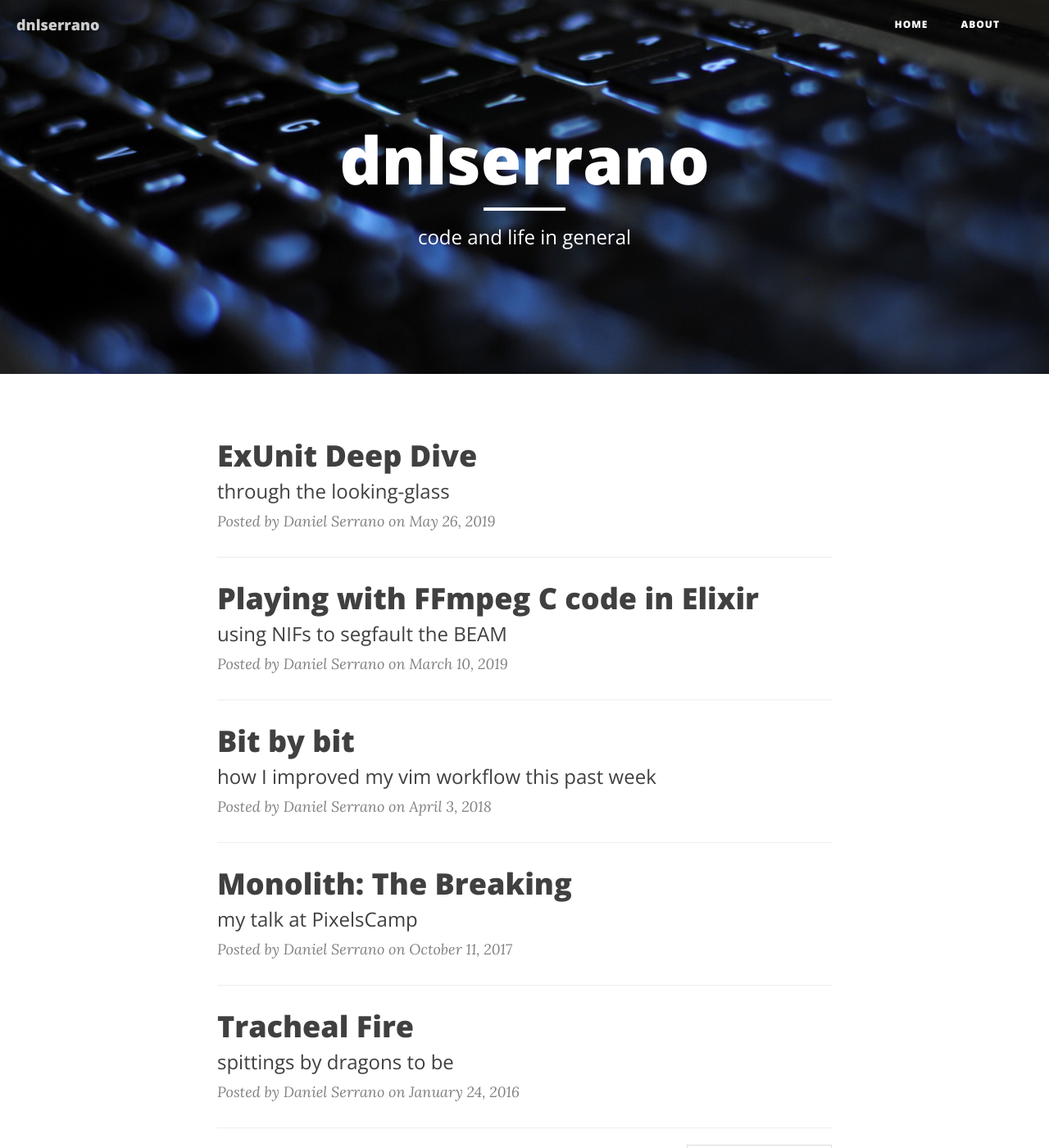
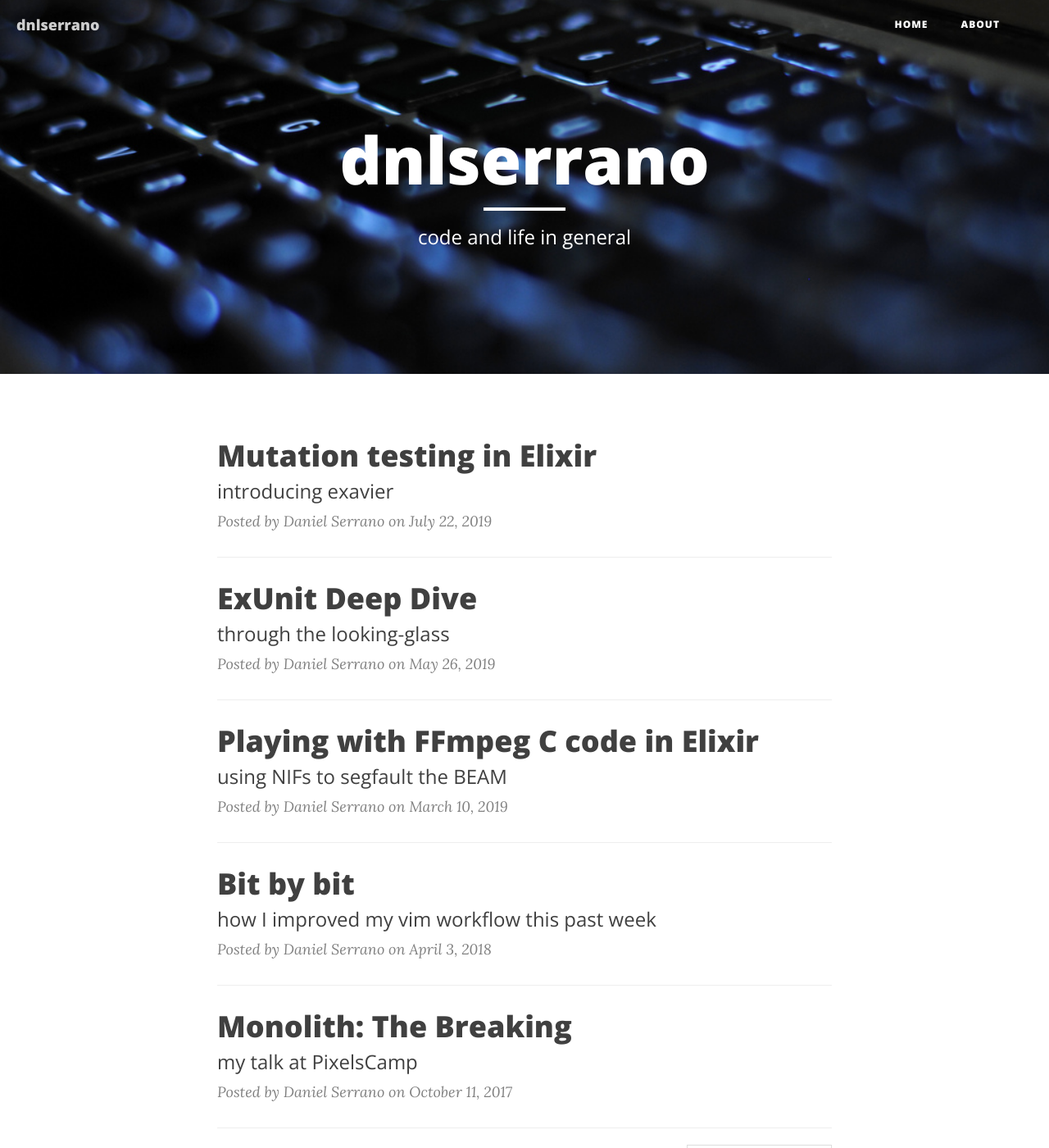
Before and after one commit to dnlserrano/dnlserrano.github.io, a Jekyll site: the page built from index.html, in a window 1280 px wide and 1400 px high. Shown: the whole window at 82% size. Built offline with Jekyll 4.4.1, drawn with Linux system fonts in a browser that asks for light colours; nearby versions of some CDN libraries; the list of posts is cut into pages by our own code.

Commit message:
Publish Mutation testing in Elixir

```diff
--- a/_drafts/2019-07-21-exavier-mutation-testing-elixir.markdown
+++ b/_posts/2019-07-21-exavier-mutation-testing-elixir.markdown
@@ -2,7 +2,7 @@
 layout:     post
 title:      "Mutation testing in Elixir"
 subtitle:   "introducing exavier"
-date:       2019-07-13 12:19:00
+date:       2019-07-22 12:19:00
 author:     "Daniel Serrano"
 header-img: "img/mutation-testing-elixir/cover.jpg"
 header-img-author-name: "Adrien Converse"
```
Also changed, not shown: other parts of _posts/2019-07-21-exavier-mutation-testing-elixir.markdown (+1 -1 lines).
